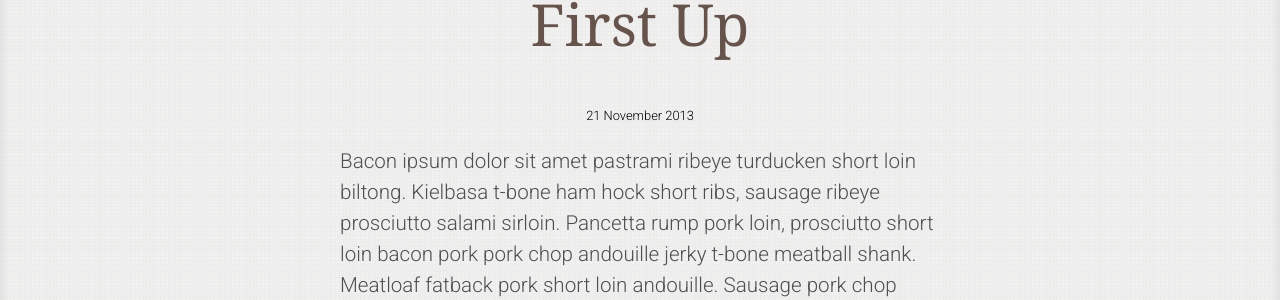
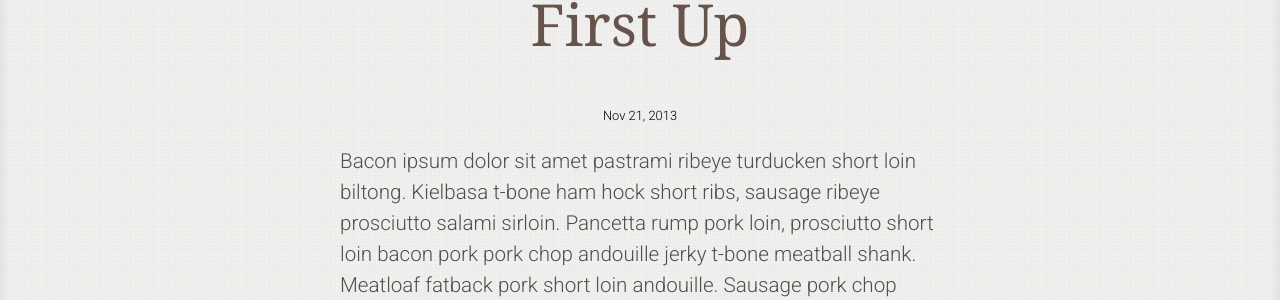
Before and after one commit to nickberens360/nickberens, a Jekyll site: the page built from _posts/2013-11-21-first-up.html, in a window 1280 px wide. Shown: the part 254-554 px from the top of the page. Built offline with Jekyll 4.4.1, drawn with Linux system fonts in a browser that asks for light colours; some web fonts are replaced.

Commit message:
changed date display format to mdy

```diff
--- a/_config.yml
+++ b/_config.yml
@@ -1 +1,3 @@
-url:http://nickberens.me/
+
+
+url: http://127.0.0.1/nickberens/_site
--- a/_layouts/post.html
+++ b/_layouts/post.html
@@ -75,7 +75,7 @@ input[type='submit']
 <section id="single" class="blog single size"> <a href="#work" class="arrows up dark"></a>
 	<div class="cell">
   <h1>{{page.title}}</h1>
-	{{ page.date | date: "%-d %B %Y" }}
+	<span class="single-date">{{ page.date | date: "%b %d, %Y" }}</span>
 	<article class="wrap">
 	{{content}}
 	</article>
--- a/index.html
+++ b/index.html
@@ -6,7 +6,7 @@ title: Hello World Blog
 <ul class="article-roll">
     {% for post in site.posts %}
       <li>
-        <a href="{{ site.url }}{{ post.url }}">{{ post.title }}  <span class="post-date">{{ post.date | date_to_string }}</span></a>
+        <a href="{{ site.url }}{{ post.url }}">{{ post.title }}  <span class="post-date">{{ post.date | date: "%b %d, %Y" }}</span></a>
       </li>
      <!-- <a href="{{ post.url }}">{{ post.tags }}</a>-->
     {% endfor %}
```
Also changed, not shown: 6 other files.
